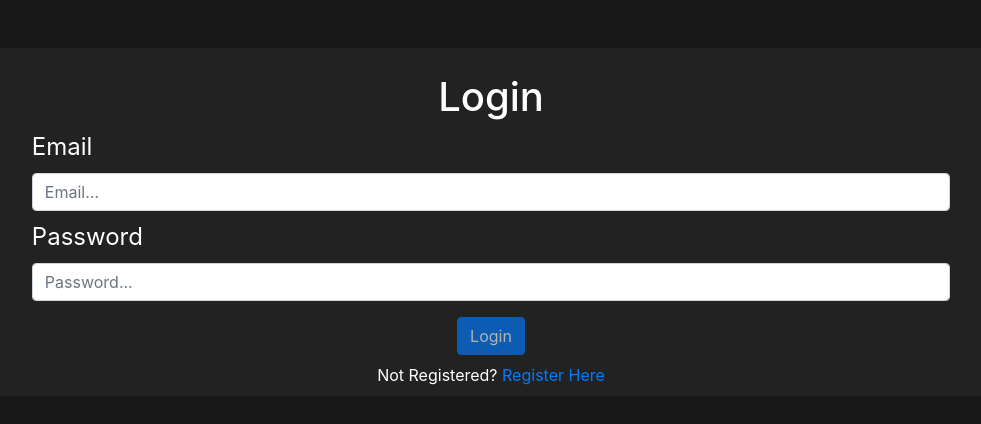
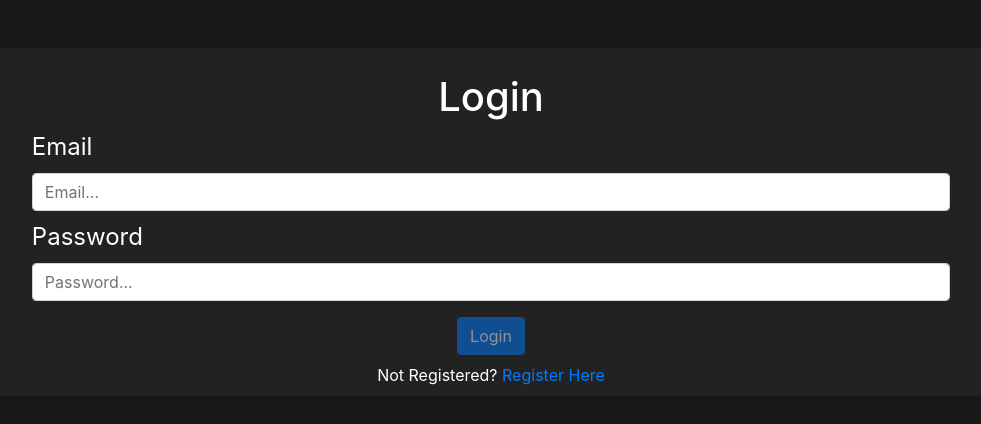
Before and after one commit to CyrusWarner/IIM-Angular-Front-End, an Angular app: page /login in a window 1280 px wide. Shown: the top 424 px of the page, without its empty margins (149-1130 px from the left). Built offline with nearby package versions, Linux system fonts and the light colour scheme.

Commit message:
Added the disabled global css style to register and login buttons.

```diff
--- a/src/app/pages/login/login.component.html
+++ b/src/app/pages/login/login.component.html
@@ -45,7 +45,7 @@
           <div class="login-footer">
             <button
               [disabled]="loginForm.invalid"
-              class="btn btn-primary mb-2 mt-2"
+              class="disabled btn btn-primary mb-2 mt-2"
               type="submit"
             >
               Login
--- a/src/app/pages/register/register.component.html
+++ b/src/app/pages/register/register.component.html
@@ -75,7 +75,7 @@
         </div>
       </div>
       <div class="button-wrapper">
-        <button [disabled]="registerForm.invalid" type="submit" class="btn btn-primary mb-4">
+        <button [disabled]="registerForm.invalid" type="submit" class="disabled btn btn-primary mb-4">
           Complete Registration
         </button>
       </div>
--- a/src/styles.css
+++ b/src/styles.css
@@ -1 +1,4 @@
-/* You can add global styles to this file, and also import other style files */
+.disabled[disabled]{
+  cursor: not-allowed;
+  opacity: 50%;
+}
```
